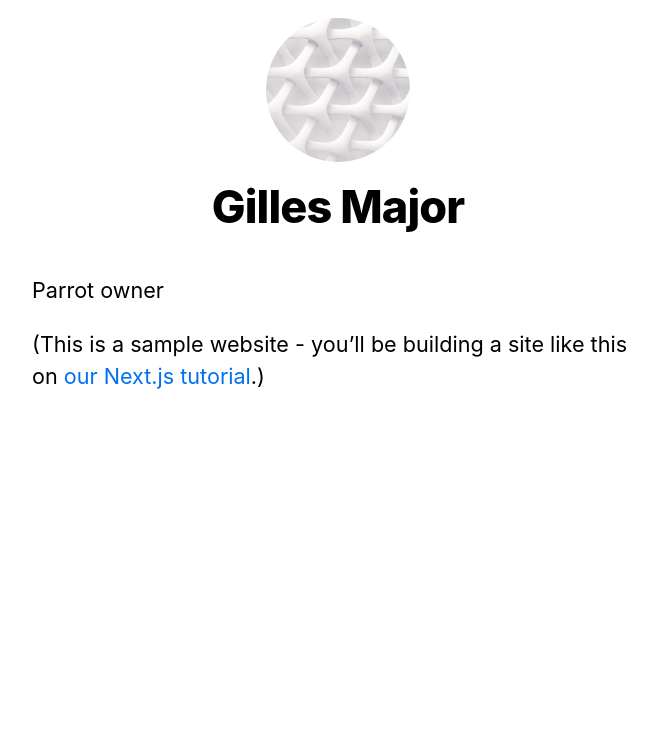
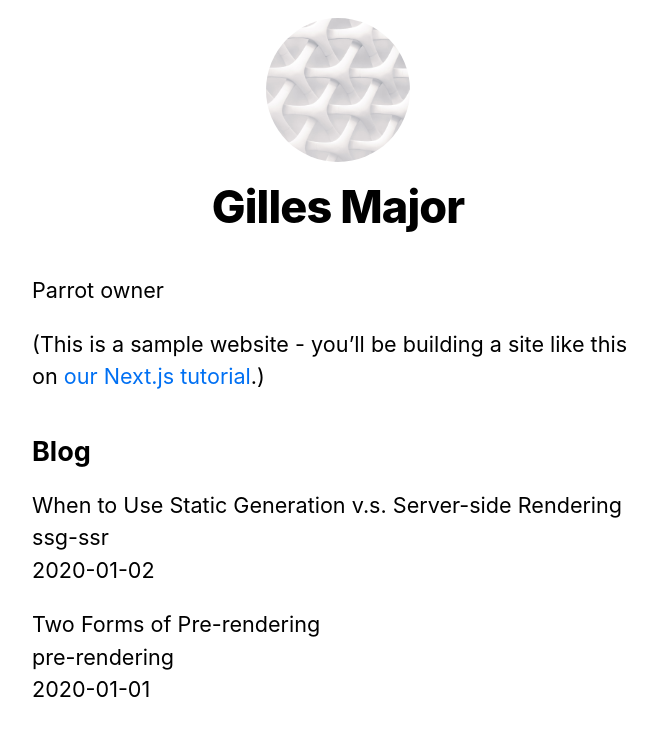
Before and after one commit to majorgilles/nextjs-blog, a Next.js app: page / in a window 1280 px wide. Shown: the top 736 px of the page, without its empty margins (302-959 px from the left). Built offline with nearby package versions, Linux system fonts and the light colour scheme.

Commit message:
static generation

```diff
--- /dev/null
+++ b/lib/posts.js
@@ -0,0 +1,30 @@
+import fs from "fs";
+import path from "path";
+import matter from "gray-matter";
+
+const postsDirectory = path.join(process.cwd(), "posts");
+
+export function getSortedPostsData() {
+  const fileNames = fs.readdirSync(postsDirectory);
+  const allPostsData = fileNames.map((fileName) => {
+    const id = fileName.replace(/\.md$/, "");
+
+    const fullPath = path.join(postsDirectory, fileName);
+    const fileContents = fs.readFileSync(fullPath, "utf8");
+
+    const matterResult = matter(fileContents);
+
+    return {
+      id,
+      ...matterResult.data,
+    };
+  });
+
+  return allPostsData.sort((a, b) => {
+    if (a.date < b.date) {
+      return 1;
+    } else {
+      return -1;
+    }
+  });
+}
--- a/package.json
+++ b/package.json
@@ -8,6 +8,7 @@
     "start": "next start"
   },
   "dependencies": {
+    "gray-matter": "^4.0.2",
     "next": "9.3.5",
     "react": "16.13.1",
     "react-dom": "16.13.1"
--- a/pages/index.js
+++ b/pages/index.js
@@ -1,8 +1,9 @@
 import Head from "next/head";
 import Layout, { siteTitle } from "../components/layout";
 import utilStyles from "../styles/utils.module.css";
+import { getSortedPostsData } from "../lib/posts";
 
-export default function Home() {
+export default function Home({ allPostsData }) {
   return (
     <Layout home>
       <Head>
@@ -15,6 +16,29 @@
           <a href="https://nextjs.org/learn">our Next.js tutorial</a>.)
         </p>
       </section>
+      <section className={`${utilStyles.headingMd} ${utilStyles.padding1px}`}>
+        <h2 className={utilStyles.headingLg}>Blog</h2>
+        <ul className={utilStyles.list}>
+          {allPostsData.map(({ id, date, title }) => (
+            <li className={utilStyles.listItem} key={id}>
+              {title}
+              <br />
+              {id}
+              <br />
+              {date}
+            </li>
+          ))}
+        </ul>
+      </section>
     </Layout>
   );
 }
+
+export async function getStaticProps() {
+  const allPostsData = getSortedPostsData();
+  return {
+    props: {
+      allPostsData,
+    },
+  };
+}
--- /dev/null
+++ b/posts/pre-rendering.md
@@ -0,0 +1,11 @@
+---
+title: "Two Forms of Pre-rendering"
+date: "2020-01-01"
+---
+
+Next.js has two forms of pre-rendering: **Static Generation** and **Server-side Rendering**. The difference is in **when** it generates the HTML for a page.
+
+- **Static Generation** is the pre-rendering method that generates the HTML at **build time**. The pre-rendered HTML is then _reused_ on each request.
+- **Server-side Rendering** is the pre-rendering method that generates the HTML on **each request**.
+
+Importantly, Next.js lets you **choose** which pre-rendering form to use for each page. You can create a "hybrid" Next.js app by using Static Generation for most pages and using Server-side Rendering for others.
--- /dev/null
+++ b/posts/ssg-ssr.md
@@ -0,0 +1,19 @@
+---
+title: "When to Use Static Generation v.s. Server-side Rendering"
+date: "2020-01-02"
+---
+
+We recommend using **Static Generation** (with and without data) whenever possible because your page can be built once and served by CDN, which makes it much faster than having a server render the page on every request.
+
+You can use Static Generation for many types of pages, including:
+
+- Marketing pages
+- Blog posts
+- E-commerce product listings
+- Help and documentation
+
+You should ask yourself: "Can I pre-render this page **ahead** of a user's request?" If the answer is yes, then you should choose Static Generation.
+
+On the other hand, Static Generation is **not** a good idea if you cannot pre-render a page ahead of a user's request. Maybe your page shows frequently updated data, and the page content changes on every request.
+
+In that case, you can use **Server-Side Rendering**. It will be slower, but the pre-rendered page will always be up-to-date. Or you can skip pre-rendering and use client-side JavaScript to populate data.
```
Also changed, not shown: 1 other file (tests, documents, lock files or other folders).
